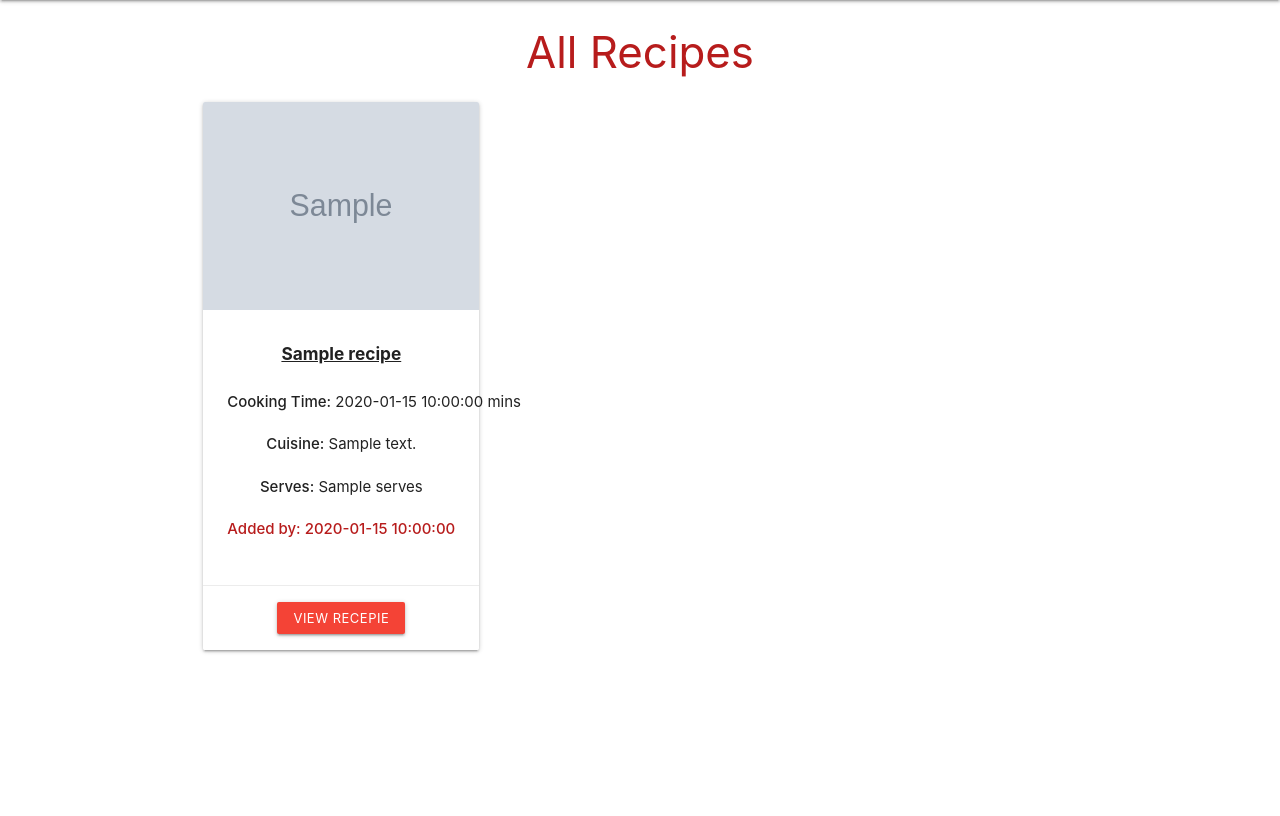
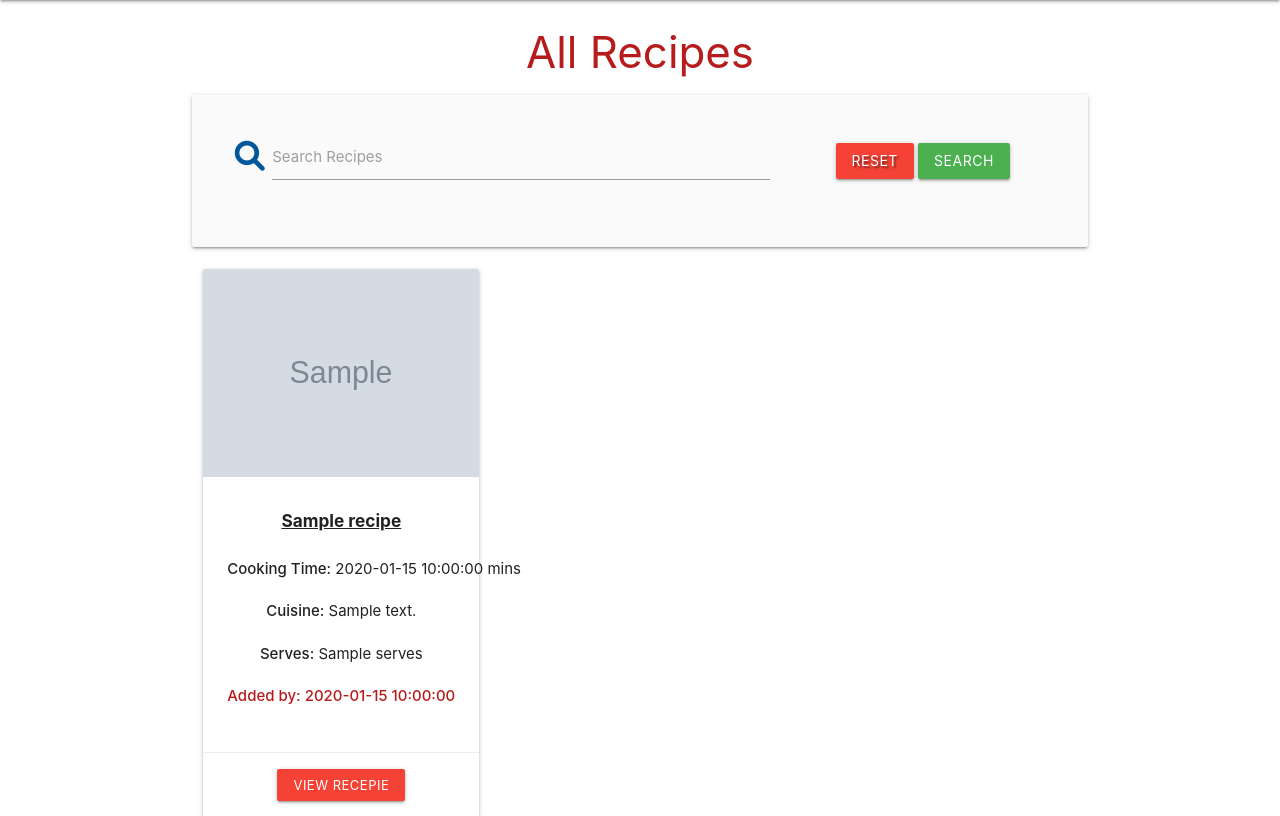
Before and after one commit to reidycolm/MS3-Project, a Flask app: page / in a window 1280 px wide. Shown: the part 64-880 px from the top of the page. Before the commit the page ends 717 px from the top, so only its background shows below. Run offline with Flask 2, Linux system fonts and the light colour scheme; grey boxes marked "Sample" are stand-in pictures; a database or web service that is not in the repository returns one stand-in record (values such as "Sample title"); some libraries are stand-ins or nearby versions.

Commit message:
added search functionality

```diff
--- a/app.py
+++ b/app.py
@@ -22,6 +22,13 @@ mongo = PyMongo(app)
 @app.route("/get_recipes")
 def get_recipes():
     recipes = list(mongo.db.recipes.find())
+    return render_template("recipes.html", recipes=recipes)
+
+
+@app.route("/search", methods=["GET", "POST"])
+def search():
+    query = request.form.get("query")
+    recipes = list(mongo.db.recipes.find({"$text": {"$search": query}}))
     return render_template("recipes.html", recipes=recipes)
 
 
--- a/templates/edit_recipe.html
+++ b/templates/edit_recipe.html
@@ -13,9 +13,9 @@
           <option value="" disabled>Choose Cuisine</option>
           {% for cuisine in cuisines %}
           {% if cuisine.cuisine_type == recipe.cuisine_type  %}
-          <option value="{{ cuisine.cuisine_type }}" selected>{{ cuisine.cuisine_type }}</option>
+            <option value="{{ cuisine.cuisine_type }}" selected>{{ cuisine.cuisine_type }}</option>
           {% else %}
-          <option value="{{ cuisine.cuisine_type }}">{{ cuisine.cuisine_type }}</option>
+            <option value="{{ cuisine.cuisine_type }}">{{ cuisine.cuisine_type }}</option>
           {% endif %}
           {% endfor %}
         </select>
--- a/templates/recipes.html
+++ b/templates/recipes.html
@@ -3,6 +3,25 @@
 
 <h3 class="red-text text-darken-4 center-align">All Recipes</h3>
 
+<div class="row card-panel grey lighten-5">
+    <form action="{{url_for('search') }}" method="post" class="col-s12">
+        <div class="row valign-wrapper center-align">
+            <div class="input-field col s12 m8">
+                <i class="fas fa-search prefix light-blue-text text-darken-4"></i>
+                <input type="text" name="query" id="query" minlength="3" class="validate" required>
+                <label for="query">Search Recipes</label>
+            </div>
+            <div class="col s12 m4">
+                <a href="{{url_for('get_recipes') }}" class="red btn text-shadow">Reset</a>
+                <button type="submit" class="green btn text-minus-shadow">
+                  Search
+                </button>
+            </div>
+        </div>
+    </form>
+</div>
+
+{% if recipes|length > 0 %}
 <div class="row">
     {% for recipe in recipes %}
     <div class="col s12 m6 lg4 xl4">
@@ -46,5 +65,8 @@
     </div>
     {% endfor %}
 </div>
+{% else %}
+    <h3 class="red-text text-darken-4 center-align">No Results Found</h3>
+{% endif %}
 
 {% endblock %}
```
Lines whose indentation alone changed are shown as unchanged.
